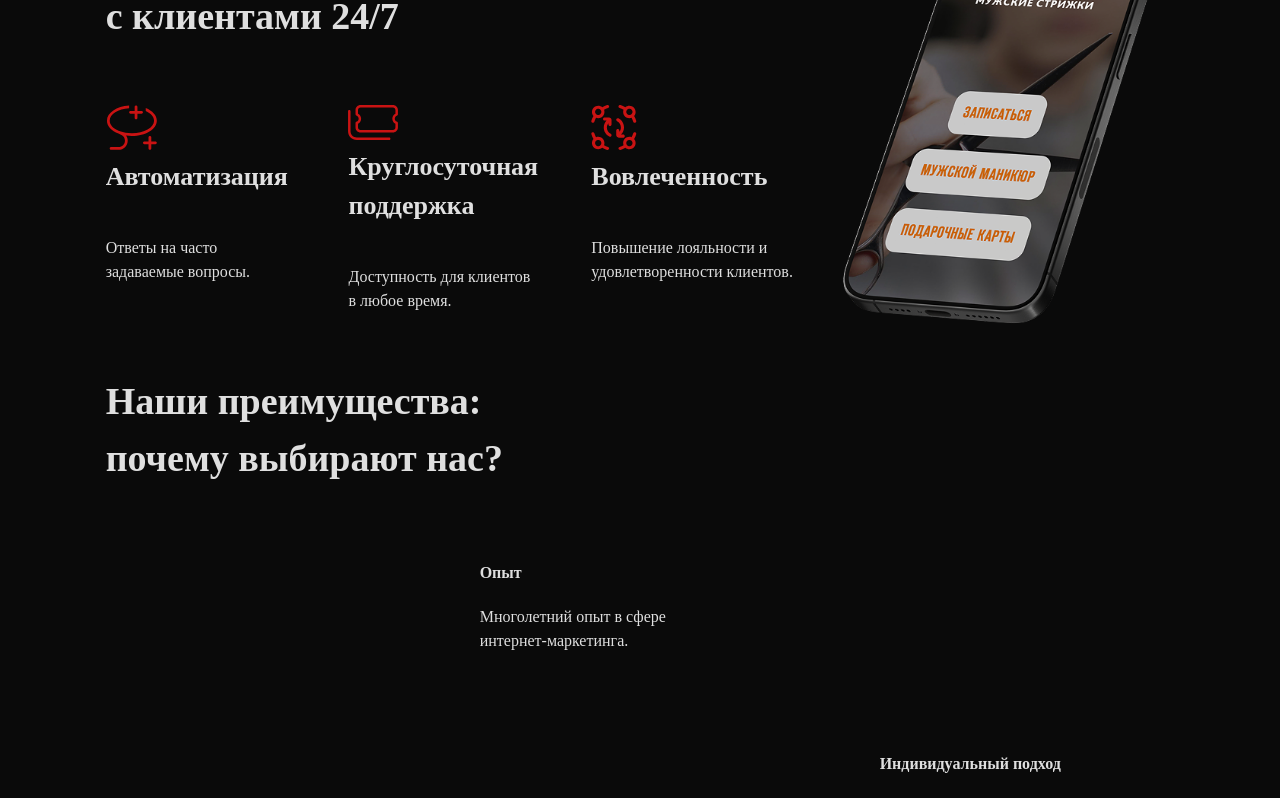
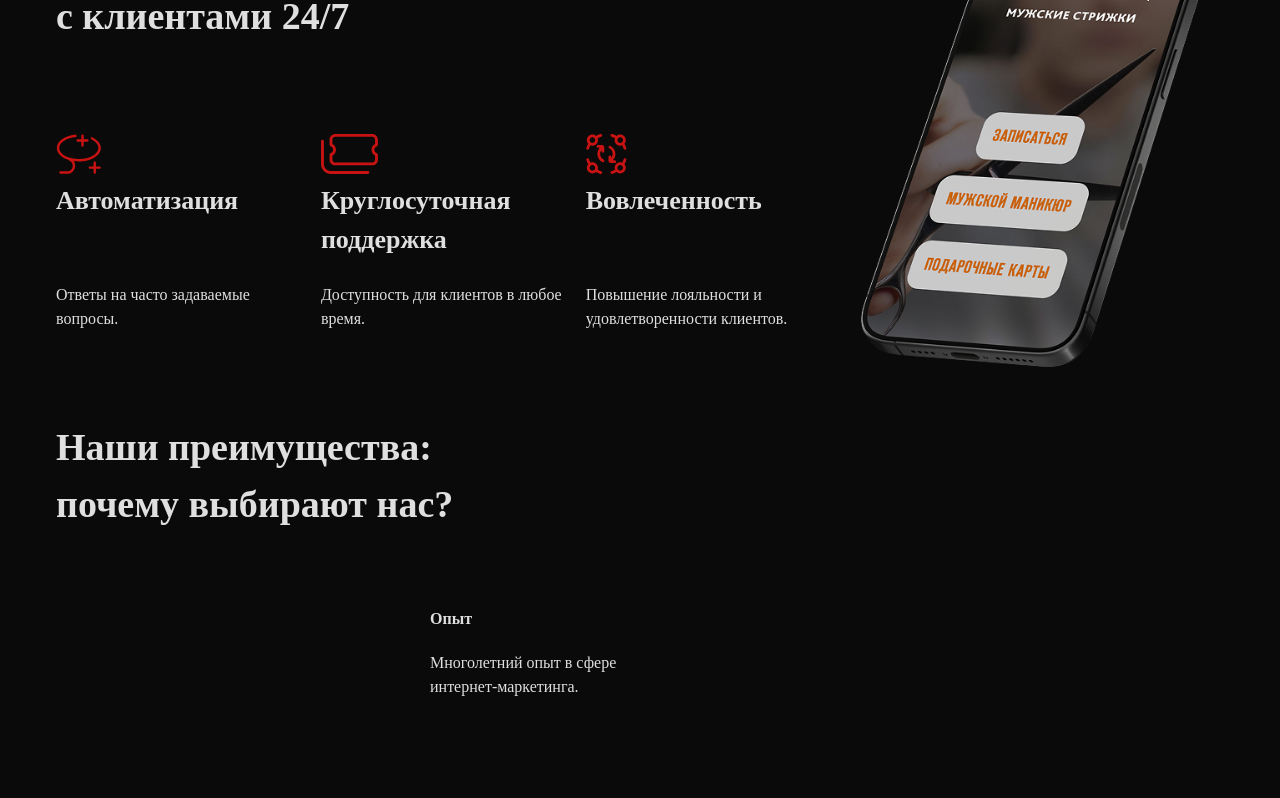
Before and after one commit to Jet-Green/firetechno-landing, a Nuxt app: page / in a window 1280 px wide. Shown: the part 1580-2378 px from the top of the page. Built offline with nearby package versions, Linux system fonts and the light colour scheme.

Commit message:
finish telegram bots

```diff
--- a/components/Landing/TelegramBots.vue
+++ b/components/Landing/TelegramBots.vue
@@ -10,39 +10,73 @@
             с клиентами 24/7
           </h2>
         </v-col>
+        <v-col cols="12" class="d-flex d-lg-none justify-center">
+          <img src="~/assets/images/chop-chop-phone.png" style="height: 50vh;" alt="">
+        </v-col>
 
-        <v-col cols="12" mb="6" lg="4">
-          <img src="~/assets/icons/Dialog Plus.svg" alt="" />
+        <v-col cols="12">
+          <v-row>
+            <v-col cols="12" md="6" lg="4">
+              <img src="~/assets/icons/Dialog Plus.svg" alt="" class="item-icon" />
               <p class="card-title">Автоматизация</p>
-          <p class="mt-10">
-            Ответы на часто <br />
+
+              <p class="mt-10 d-flex d-lg-none">
+                Ответы на часто
                 задаваемые вопросы.
               </p>
             </v-col>
 
-        <v-col cols="12" mb="6" lg="4">
-          <img src="~/assets/icons/Support.svg" alt="" />
+            <v-col cols="12" md="6" lg="4">
+              <img src="~/assets/icons/Support.svg" alt="" class="item-icon" />
               <p class="card-title">
-            Круглосуточная <br />
+                Круглосуточная
                 поддержка
               </p>
-          <p class="mt-10">Доступность для клиентов <br />в любое время.</p>
+
+              <p class="mt-10 d-flex d-lg-none">
+                Повышение лояльности и <br />
+                удовлетворенности клиентов.
+              </p>
             </v-col>
 
-        <v-col cols="12" mb="6" lg="4">
-          <img src="~/assets/icons/Target.svg" alt="" />
+            <v-col cols="12" md="6" lg="4">
+              <img src="~/assets/icons/Target.svg" alt="" class="item-icon" />
               <p class="card-title">Вовлеченность</p>
-          <p class="mt-10">
+              <p class="mt-10 d-flex d-lg-none">
+                Доступность для клиентов в любое время.
+              </p>
+            </v-col>
+          </v-row>
+          <v-row class="d-none d-lg-flex">
+            <v-col cols="12" md="6" lg="4">
+              <p>
+                Ответы на часто
+                задаваемые вопросы.
+              </p>
+            </v-col>
+
+            <v-col cols="12" md="6" lg="4">
+              <p>Доступность для клиентов в любое время.</p>
+            </v-col>
+
+            <v-col cols="12" md="6" lg="4">
+              <p>
                 Повышение лояльности и <br />
                 удовлетворенности клиентов.
               </p>
             </v-col>
           </v-row>
         </v-col>
+      </v-row>
+    </v-col>
 
-    <v-col cols="4" class="d-none d-lg-flex">
+    <v-col cols="4" class="d-none d-lg-flex justify-start">
       <img src="~/assets/images/chop-chop-phone.png" alt="">
     </v-col>
   </v-row>
 </template>
-<style scoped lang="scss"></style>
+<style scoped lang="scss">
+.item-icon {
+  height: 40px;
+}
+</style>
--- a/pages/index.vue
+++ b/pages/index.vue
@@ -2,22 +2,22 @@
 <template>
   <v-container class="container">
     <v-row class="d-flex justify-center">
-      <v-col cols="12" lg="11">
+      <v-col cols="12" xl="11">
         <LandingSiteDevelopmentForYourTasks />
       </v-col>
-      <v-col cols="12" lg="11">
+      <v-col cols="12" xl="11">
         <LandingStagesOfDevelopment />
       </v-col>
-      <v-col cols="12" lg="11">
+      <v-col cols="12" xl="11">
         <LandingLandings />
       </v-col>
-      <v-col cols="12" lg="11">
+      <v-col cols="12" xl="11">
         <LandingTelegramBots />
       </v-col>
-      <v-col cols="12" lg="11">
+      <v-col cols="12" xl="11">
         <LandingWhyUs />
       </v-col>
-      <v-col cols="12" lg="11">
+      <v-col cols="12" xl="11">
         <LandingStagesOfWork />
       </v-col>
     </v-row>
```
Lines whose indentation alone changed are shown as unchanged.
